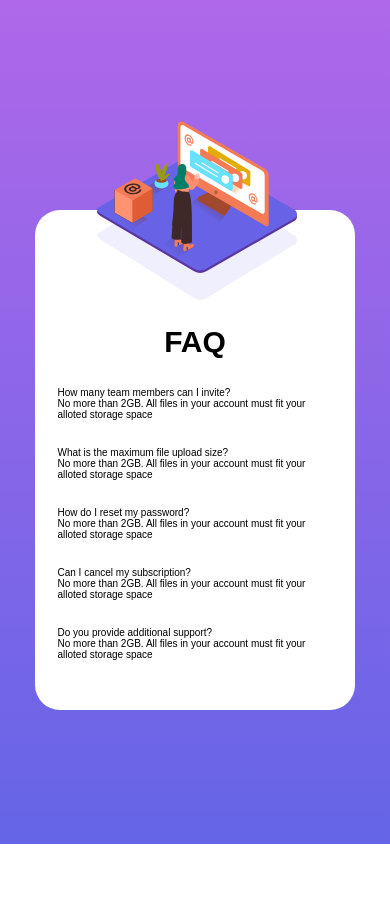
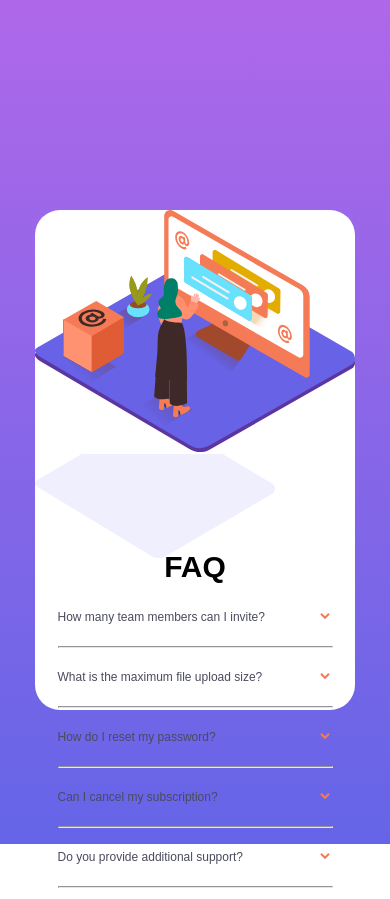
Before and after one commit to isrraelias/faq-accordion-card-main, a plain HTML site: page index copy.html in a window 390 px wide. Before the commit the page ends 844 px from the top, so only its background shows below. Drawn offline with Linux system fonts and the light colour scheme.

Commit message:
ajustes imagenes receptivas mobile

```diff
--- a/index copy.html
+++ b/index copy.html
@@ -21,6 +21,11 @@
     />
     <!-- Hojas de estilo -->
     <link rel="stylesheet" href="styles/main.css" />
+    <link
+      rel="stylesheet"
+      href="styles/desktop.css"
+      media="screen and (min-width:1440px)"
+    />
 
     <title>Frontend Mentor | FAQ Accordion Card</title>
 
@@ -53,46 +58,56 @@
             <h2>FAQ</h2>
           </section>
           <section class="faqBox-content--questions">
-            <article class="question-content">
-              <p>How many team members can I invite?</p>
-              <a href="#"><span></span></a>
+            <article>
+              <details class="question-content">
+                <summary>How many team members can I invite?</summary>
                 <p class="answer-question">
                   No more than 2GB. All files in your account must fit your
                   alloted storage space
                 </p>
+              </details>
             </article>
-            <article class="question-content">
-              <p>What is the maximum file upload size?</p>
-              <a href="#"><span></span></a>
+            <hr />
+            <article>
+              <details class="question-content">
+                <summary>What is the maximum file upload size?</summary>
                 <p class="answer-question">
                   No more than 2GB. All files in your account must fit your
                   alloted storage space
                 </p>
+              </details>
             </article>
-            <article class="question-content">
-              <p>How do I reset my password?</p>
-              <a href="#"><span></span></a>
+            <hr />
+            <article>
+              <details class="question-content">
+                <summary>How do I reset my password?</summary>
                 <p class="answer-question">
                   No more than 2GB. All files in your account must fit your
                   alloted storage space
                 </p>
+              </details>
             </article>
-            <article class="question-content">
-              <p>Can I cancel my subscription?</p>
-              <a href="#"><span></span></a>
+            <hr />
+            <article>
+              <details class="question-content">
+                <summary>Can I cancel my subscription?</summary>
                 <p class="answer-question">
                   No more than 2GB. All files in your account must fit your
                   alloted storage space
                 </p>
+              </details>
             </article>
-            <article class="question-content">
-              <p>Do you provide additional support?</p>
-              <a href="#"><span></span></a>
+            <hr />
+            <article>
+              <details class="question-content">
+                <summary>Do you provide additional support?</summary>
                 <p class="answer-question">
                   No more than 2GB. All files in your account must fit your
                   alloted storage space
                 </p>
+              </details>
             </article>
+            <hr />
           </section>
         </div>
       </div>
--- a/styles/desktop.css
+++ b/styles/desktop.css
@@ -9,14 +9,13 @@
 .faqBox-ilustration img:first-child{
     width: 400px;
     height: 500px;
-    left: calc(50% - 335px);
-    top: 109px;
+    left: calc(50% - 320px);
+    top: 58px;
     z-index: 1;
 }
-/*
+
 .faqBox-ilustration img:last-child{
-    left: calc(50% - 98px);
-    width: 200px;
-    height: 90px;
-    z-index: 0;
-} */
+    left: calc(50% - 303px);
+    width: 400px;
+    height: 250px;
+}
--- a/styles/main.css
+++ b/styles/main.css
@@ -56,21 +56,36 @@ main{
     width: auto;
 }
 
-.faqBox-ilustration img:first-child{
+.faqBox-ilustration picture:first-child{
     position: absolute;
-    left: calc(50% - 98px);
-    top: -103px;
+    left: calc(50% - 111px);
+    top: -100px;
     width: 200px;
     height: 180px;
     z-index: 1;
 }
 
-.faqBox-ilustration img:last-child{
-    position: absolute  ;
-    left: calc(50% - 98px);
+.faqBox-ilustration picture:first-child img{
+    width: 220px;
+}
+
+.faqBox-ilustration .prueba
+{
+    display: none;
+}
+
+.faqBox-ilustration picture:nth-child(3){
+    position: relative  ;
+    left: calc(50% - 109px);
+    top: 2px;
     width: 200px;
     height: 90px;
     z-index: 0;
+}
+
+.faqBox-ilustration picture:nth-child(3) img{
+    width: 218px;
+    height: 94px;
 }
 
 .faqBox-content {
```
Also changed, not shown: index.html (+20 -3 lines). Lines whose indentation alone changed are shown as unchanged.
